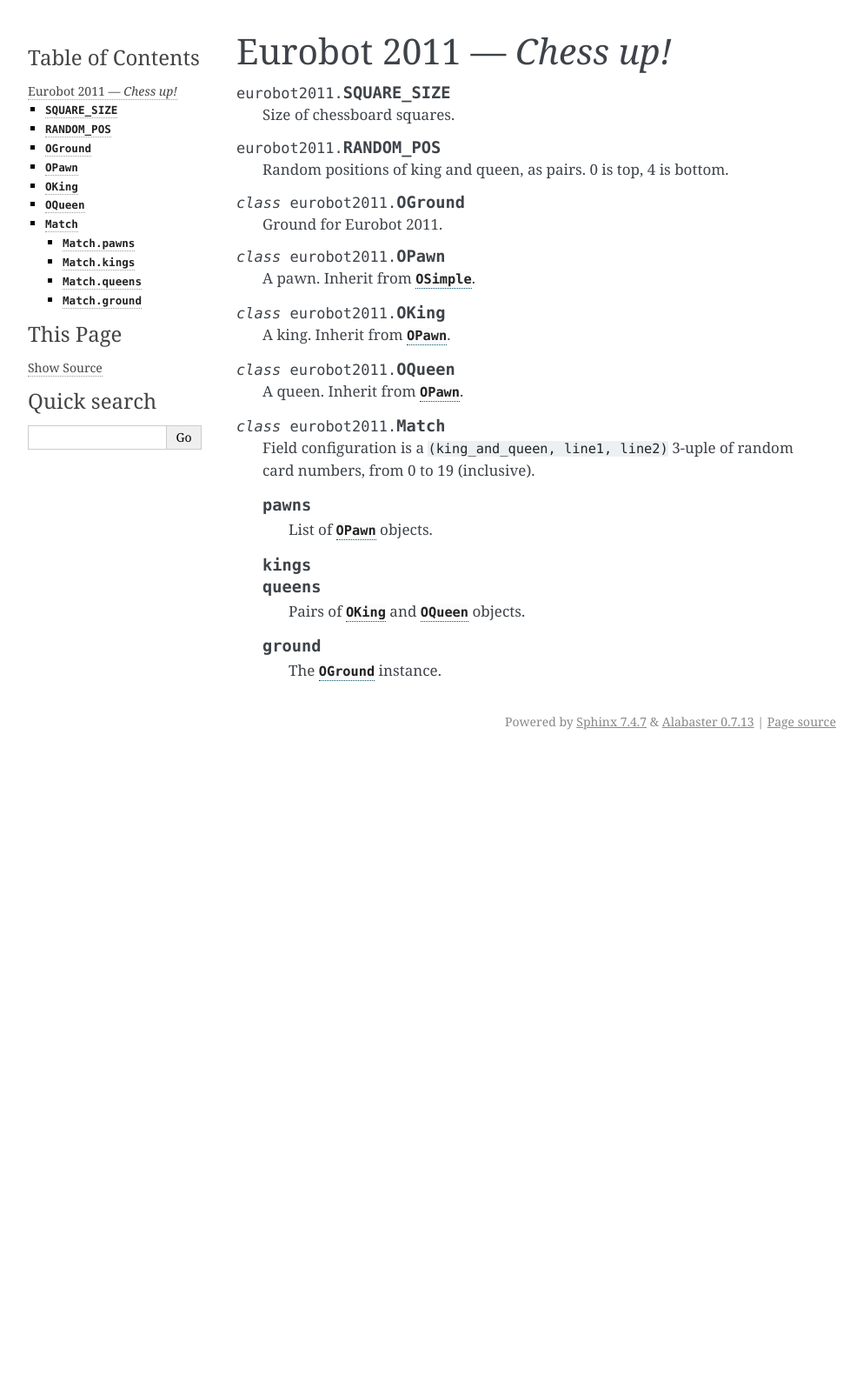
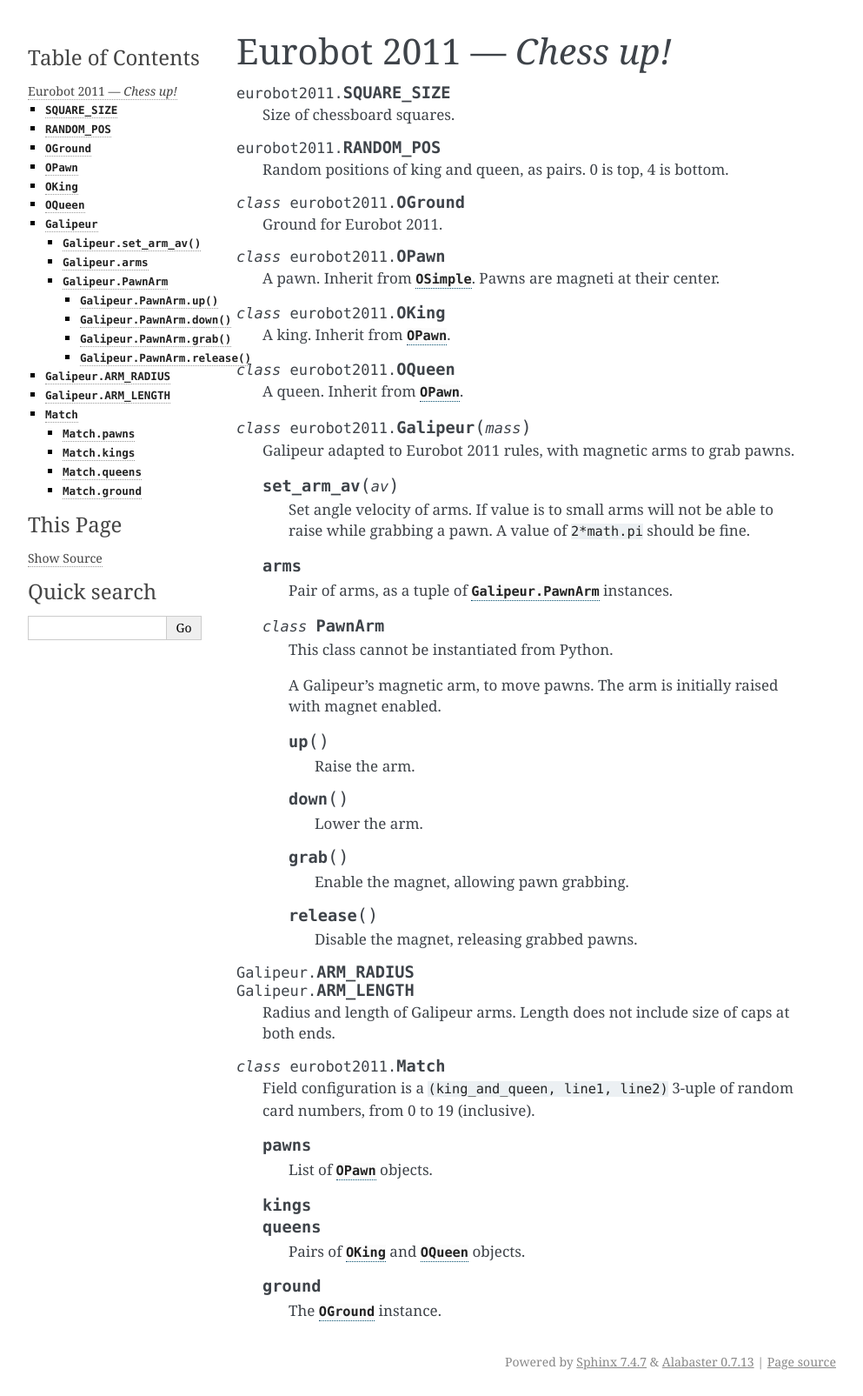
Before and after one commit to benoitryder/simulotter, a Sphinx documentation site: the page built from doc/eurobot2011.rst, in a window 1280 px wide. Shown: the whole page at 87% size, without its empty margins (148-1141 px from the left). Built offline with Sphinx 7.4.7, drawn with Linux system fonts in a browser that asks for light colours; before the commit the page ends 900 px from its top, so only the background shows below that.

Commit message:
Documentation update.

```diff
--- a/doc/eurobot2009.rst
+++ b/doc/eurobot2009.rst
@@ -62,7 +62,7 @@
 
 .. class:: Galipeur([mass])
 
-  Galipeur adapted to Eurbot 2009 rules, with a so-called *pàchev*.
+  Galipeur adapted to Eurobot 2009 rules, with a so-called *pàchev*.
 
   .. attribute:: pachev_pos
 
--- a/doc/eurobot2011.rst
+++ b/doc/eurobot2011.rst
@@ -21,6 +21,7 @@
 .. class:: OPawn()
 
   A pawn. Inherit from :class:`OSimple`.
+  Pawns are magneti at their center.
 
 .. class:: OKing()
 
@@ -29,6 +30,49 @@
 .. class:: OQueen()
 
   A queen. Inherit from :class:`OPawn`.
+
+
+.. class:: Galipeur(mass)
+
+  Galipeur adapted to Eurobot 2011 rules, with magnetic arms to grab pawns.
+
+  .. method:: set_arm_av(av)
+
+    Set angle velocity of arms. If value is to small arms will not be able to
+    raise while grabbing a pawn. A value of ``2*math.pi`` should be fine.
+
+  .. attribute:: arms
+
+    Pair of arms, as a tuple of `Galipeur.PawnArm` instances.
+
+  .. class:: PawnArm
+
+    This class cannot be instantiated from Python.
+
+    A Galipeur's magnetic arm, to move pawns. The arm is
+    initially raised with magnet enabled.
+
+    .. method:: up()
+
+      Raise the arm.
+
+    .. method:: down()
+
+      Lower the arm.
+
+    .. method:: grab()
+
+      Enable  the magnet, allowing pawn grabbing.
+
+    .. method:: release()
+
+      Disable the magnet, releasing grabbed pawns.
+
+.. data:: Galipeur.ARM_RADIUS
+          Galipeur.ARM_LENGTH
+
+  Radius and length of Galipeur arms.
+  Length does not include size of caps at both ends.
 
 
 .. class:: Match()
```
